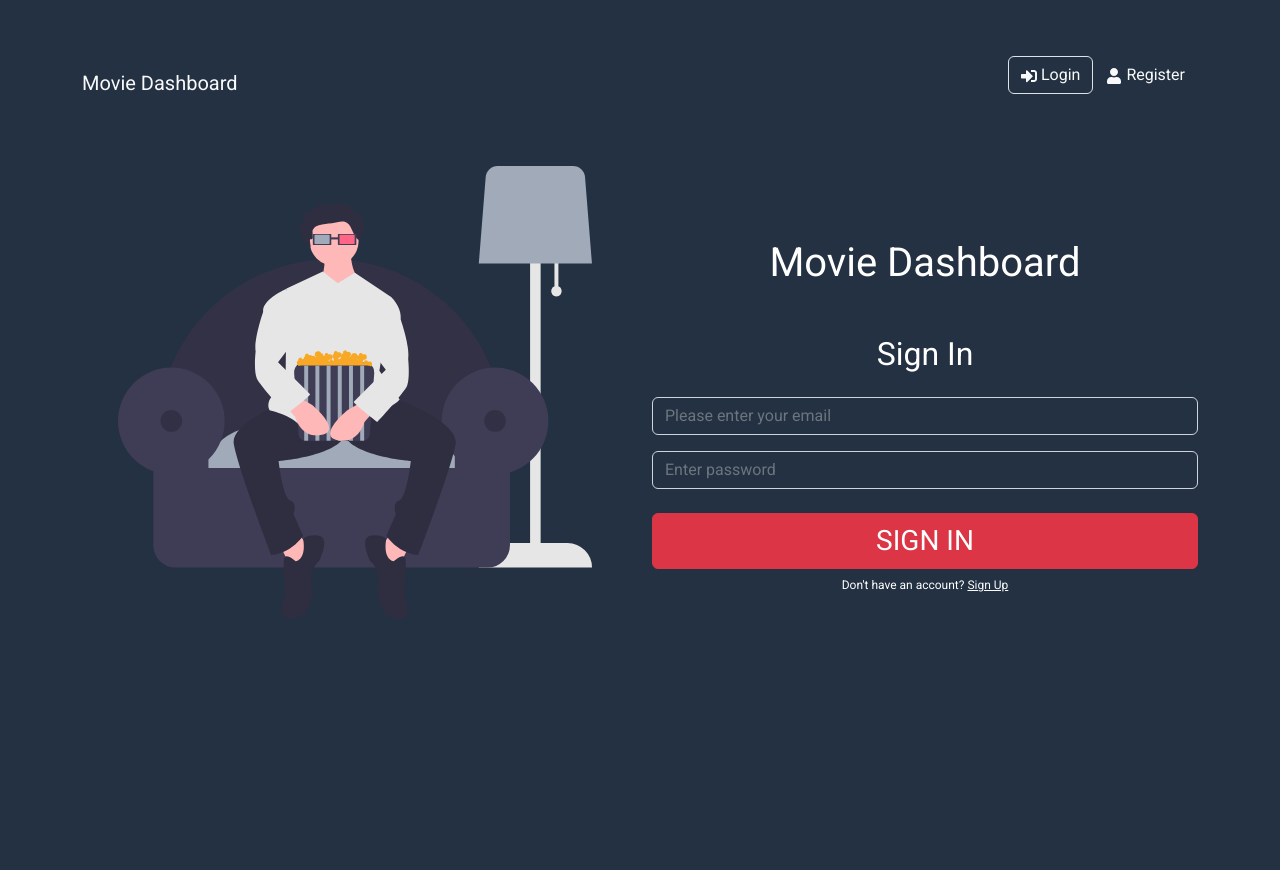
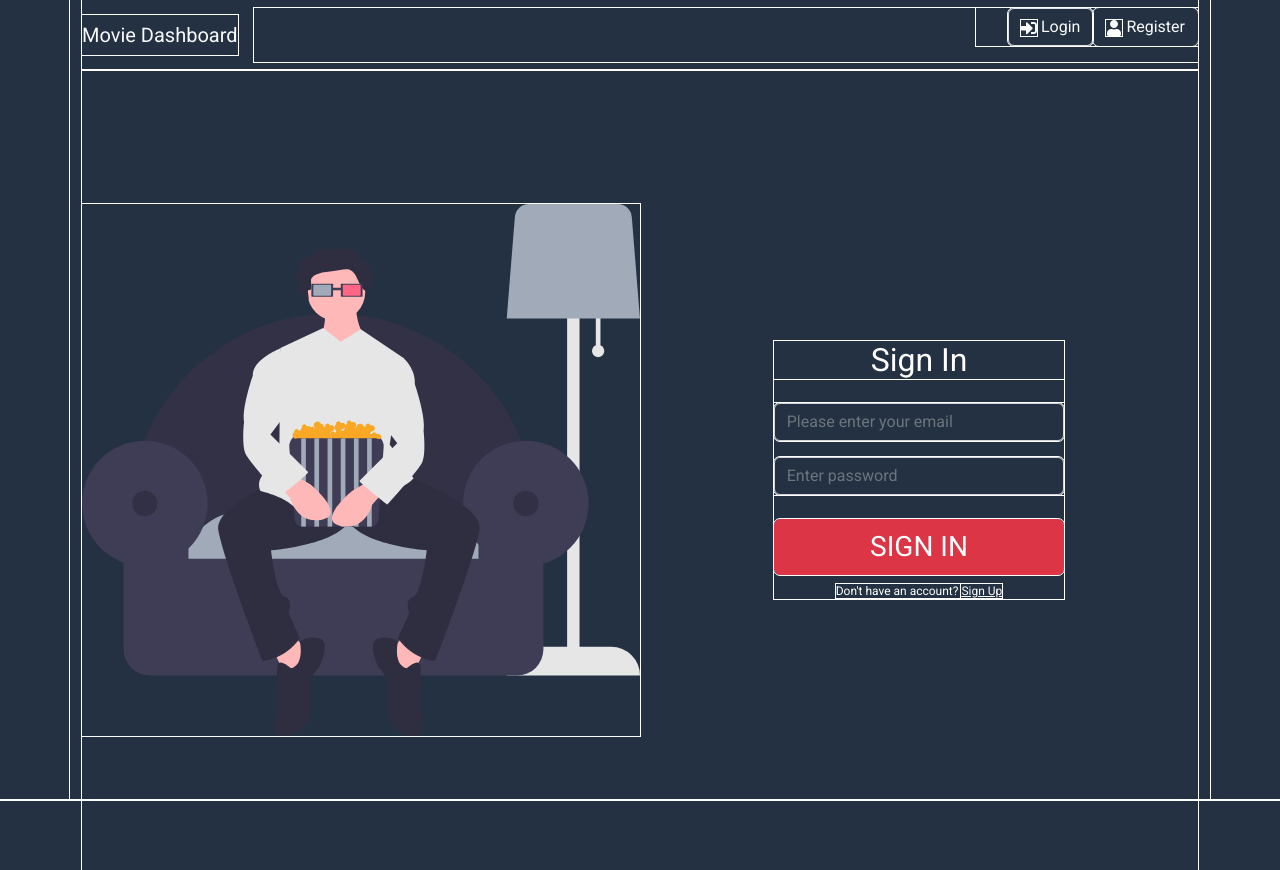
Before and after one commit to JonasStempickij/movie-app, a React (Create React App) app in the folder frontend/: page /login in a window 1280 px wide. Before the commit the page ends 848 px from the top, so only its background shows below. Built offline with nearby package versions, Linux system fonts and the light colour scheme.

Commit message:
Sign In/Up form sizing

```diff
--- a/frontend/src/App.js
+++ b/frontend/src/App.js
@@ -1,23 +1,23 @@
-import { BrowserRouter as Router, Routes, Route } from "react-router-dom";
-import { ToastContainer } from "react-toastify";
-import "react-toastify/dist/ReactToastify.css";
-import Header from "./components/Header";
-import Dashboard from "./pages/Dashboard";
-import Login from "./pages/Login";
-import Register from "./pages/Register";
-import Movie from "./pages/Movie";
+import { BrowserRouter as Router, Routes, Route } from 'react-router-dom';
+import { ToastContainer } from 'react-toastify';
+import 'react-toastify/dist/ReactToastify.css';
+import Header from './components/Header';
+import Dashboard from './pages/Dashboard';
+import Login from './pages/Login';
+import Register from './pages/Register';
+import Movie from './pages/Movie';
 
 function App() {
     return (
         <>
             <Router>
-        <div className="container mt-5">
+                <div className='container h-100vh'>
                     <Header />
                     <Routes>
-            <Route path="/" element={<Dashboard />} />
-            <Route path="/login" element={<Login />} />
-            <Route path="/register" element={<Register />} />
-            <Route path="/movie/:id" element={<Movie />} />
+                        <Route path='/' element={<Dashboard />} />
+                        <Route path='/login' element={<Login />} />
+                        <Route path='/register' element={<Register />} />
+                        <Route path='/movie/:id' element={<Movie />} />
                     </Routes>
                 </div>
             </Router>
--- a/frontend/src/assets/sass/main.scss
+++ b/frontend/src/assets/sass/main.scss
@@ -1,24 +1,28 @@
-@import "../../../node_modules/bootstrap/scss/functions";
+@import '../../../node_modules/bootstrap/scss/functions';
 
 $body-bg: #233142;
 $body-color: #fff;
 
-@import "../../../node_modules/bootstrap/scss/variables";
+@import '../../../node_modules/bootstrap/scss/variables';
 
-@import "../../../node_modules/bootstrap//scss/bootstrap.scss";
+@import '../../../node_modules/bootstrap//scss/bootstrap.scss';
 
-@import url("https://fonts.googleapis.com/css2?family=Roboto&display=swap");
+@import url('https://fonts.googleapis.com/css2?family=Roboto&display=swap');
 
 * {
     margin: 0;
     padding: 0;
     box-sizing: border-box;
-  // outline: 1px white solid;
+    outline: 1px white solid;
 }
 
 body {
-  font-family: "Roboto", sans-serif;
+    font-family: 'Roboto', sans-serif;
     font-size: 16px;
+    height: 100vh;
+}
+
+.h-100vh {
     height: 100vh;
 }
 
@@ -50,7 +54,7 @@ body {
     left: -3px;
     border: 1px solid $body-color;
     border-radius: 50rem;
-  content: "";
+    content: '';
     width: 1.5rem;
     height: 1.5em;
 }
--- a/frontend/src/index.css
+++ /dev/null
@@ -1,290 +0,0 @@
-@import url("https://fonts.googleapis.com/css2?family=Poppins:wght@300;400;600;700&display=swap");
-
-* {
-  margin: 0;
-  padding: 0;
-  box-sizing: border-box;
-}
-
-body {
-  font-family: "Poppins", sans-serif;
-  background-color: #233142;
-  height: 100vh;
-}
-
-a {
-  text-decoration: none;
-  color: #000;
-}
-
-p {
-  line-height: 1.7;
-}
-
-ul {
-  list-style: none;
-}
-
-li {
-  line-height: 2.2;
-}
-
-h1,
-h2,
-h3 {
-  font-weight: 600;
-  margin-bottom: 10px;
-}
-
-button {
-  all: unset;
-  cursor: pointer;
-}
-
-.container {
-  width: 100%;
-  max-width: 960px;
-  margin: 0 auto;
-  padding: 0 20px;
-  text-align: center;
-}
-
-.header {
-  display: flex;
-  justify-content: space-between;
-  align-items: center;
-  padding: 20px 0;
-  border-bottom: 1px solid #e6e6e6;
-  margin-bottom: 20px;
-}
-
-.header ul {
-  display: flex;
-  align-items: center;
-  justify-content: space-between;
-}
-
-.header ul li {
-  margin-left: 20px;
-}
-
-.header ul li a {
-  display: flex;
-  align-items: center;
-}
-
-.header ul li a:hover {
-  color: #777;
-}
-
-.header ul li a svg {
-  margin-right: 5px;
-}
-
-.heading {
-  font-size: 2rem;
-  font-weight: 700;
-  margin-bottom: 50px;
-  padding: 0 20px;
-}
-
-.heading p {
-  color: #828282;
-}
-
-.movies {
-  display: grid;
-  grid-template-columns: repeat(4, 1fr);
-  gap: 10px;
-}
-
-.movie {
-  background-color: #f4f4f4;
-  position: relative;
-}
-
-.movie .delete {
-  display: grid;
-  place-content: center;
-  position: absolute;
-  top: 10px;
-  right: 15px;
-  width: 24px;
-  height: 24px;
-  cursor: pointer;
-  border: none;
-  border-radius: 50rem;
-  color: rgb(212, 45, 45);
-  background: #828282;
-}
-
-.movie-container {
-  display: flex;
-  flex-direction: row;
-  gap: 20px;
-  text-align: start;
-}
-
-.movie-controls {
-  display: flex;
-  margin-bottom: 10px;
-}
-
-.movie-header {
-  display: flex;
-  flex-direction: column;
-  align-items: flex-start;
-}
-
-.movie-header h2 {
-  margin: 0;
-}
-
-.movie-details {
-  display: flex;
-  flex-direction: column;
-  gap: 20px;
-}
-
-.genre-group {
-  margin: 10px 0;
-  display: flex;
-  flex-direction: row;
-  column-gap: 20px;
-}
-
-.genre {
-  padding: 0.25rem 0.75rem;
-  border: 1px solid #828282;
-  border-radius: 50rem;
-}
-
-.form,
-.content {
-  width: 100%;
-  margin: 0 auto;
-}
-
-.form-group {
-  margin-bottom: 10px;
-}
-
-.form-group input,
-.form-group textarea,
-.form-group select {
-  width: 100%;
-  padding: 10px;
-  border: 1px solid #e6e6e6;
-  border-radius: 5px;
-  margin-bottom: 10px;
-  font-family: inherit;
-}
-
-.form-group label {
-  text-align: left;
-  display: block;
-  margin: 0 0 5px 3px;
-}
-
-.btn {
-  padding: 10px 20px;
-  border: 1px solid #000;
-  border-radius: 5px;
-  background: #000;
-  color: #fff;
-  font-size: 16px;
-  font-weight: 700;
-  cursor: pointer;
-  text-align: center;
-  appearance: button;
-  display: flex;
-  align-items: center;
-  justify-content: center;
-}
-
-.btn svg {
-  margin-right: 8px;
-}
-
-.btn-reverse {
-  background: #fff;
-  color: #000;
-}
-
-.btn-block {
-  width: 100%;
-  margin-bottom: 20px;
-}
-
-.btn:hover {
-  transform: scale(0.98);
-}
-
-.loadingSpinnerContainer {
-  position: fixed;
-  top: 0;
-  right: 0;
-  bottom: 0;
-  left: 0;
-  background-color: rgba(0, 0, 0, 0.5);
-  z-index: 5000;
-  display: flex;
-  justify-content: center;
-  align-items: center;
-}
-
-.loadingSpinner {
-  width: 64px;
-  height: 64px;
-  border: 8px solid;
-  border-color: #000 transparent #555 transparent;
-  border-radius: 50%;
-  animation: spin 1.2s linear infinite;
-}
-
-.paginate {
-  padding: 2rem 0;
-  display: flex;
-  justify-content: center;
-  column-gap: 1rem;
-}
-
-.paginate li {
-  min-width: 1rem;
-  cursor: pointer;
-  position: relative;
-}
-
-.paginate .selected a::after {
-  position: absolute;
-  top: 0.25rem;
-  left: -0.3rem;
-  border: 1px solid black;
-  border-radius: 50rem;
-  content: "";
-  width: 1.5rem;
-  height: 1.5em;
-}
-
-@keyframes spin {
-  0% {
-    transform: rotate(0deg);
-  }
-  100% {
-    transform: rotate(360deg);
-  }
-}
-
-@media (max-width: 600px) {
-  .form {
-    width: 90%;
-  }
-
-  .heading h1 {
-    font-size: 2rem;
-  }
-
-  .heading p {
-    font-size: 1.5rem;
-  }
-}
--- a/frontend/src/pages/Login.jsx
+++ b/frontend/src/pages/Login.jsx
@@ -1,15 +1,15 @@
-import { useState, useEffect } from "react";
-import { useSelector, useDispatch } from "react-redux";
-import { useNavigate } from "react-router-dom";
-import { toast } from "react-toastify";
-import { login, reset } from "../features/auth/authSlice";
-import Spinner from "../components/Spinner";
-import couch from "../assets/img/couch.svg";
+import { useState, useEffect } from 'react';
+import { useSelector, useDispatch } from 'react-redux';
+import { useNavigate } from 'react-router-dom';
+import { toast } from 'react-toastify';
+import { login, reset } from '../features/auth/authSlice';
+import Spinner from '../components/Spinner';
+import couch from '../assets/img/couch.svg';
 
 const Login = () => {
     const [formData, setFormData] = useState({
-    email: "",
-    password: "",
+        email: '',
+        password: '',
     });
 
     const { email, password } = formData;
@@ -26,7 +26,7 @@ const Login = () => {
             toast.error(message);
         }
         if (isSuccess || user) {
-      navigate("/");
+            navigate('/');
         }
 
         dispatch(reset());
@@ -54,53 +54,48 @@ const Login = () => {
     }
 
     return (
-    <div className="row align-items-center justify-content-center text-center ">
-      {/* <div className='d-none d-md-block col-md-6 align-self-center'> */}
+        <div className='d-flex h-100 align-items-center'>
             <img
-        className="d-none d-md-block img-fluid col-md-6 p-5"
+                className='d-none d-md-block img-fluid col-md-6'
                 src={couch}
-        alt=""
+                alt=''
             />
-      {/* </div> */}
-      <div className="col-md-6">
-        <h1 className="my-5">Movie Dashboard</h1>
-        <p className="h2 mb-4"> Sign In</p>
-        <section className="form">
-          <form className="text-center" onSubmit={onSubmit}>
-            <div className="d-flex flex-column gap-3 mb-4">
+            <div className='d-flex text-center flex-column align-items-strech mx-auto w-md-75'>
+                <p className='h2 mb-4'> Sign In</p>
+                <form className='text-center' onSubmit={onSubmit}>
+                    <div className='d-flex flex-column gap-3 mb-4'>
                         <input
-                type="email"
-                className="form-control text-light"
-                name="email"
-                id="email"
+                            type='email'
+                            className='form-control text-light'
+                            name='email'
+                            id='email'
                             value={email}
-                placeholder="Please enter your email"
+                            placeholder='Please enter your email'
                             onChange={onChange}
                         />
                         <input
-                type="password"
-                className="form-control"
-                name="password"
-                id="password"
+                            type='password'
+                            className='form-control'
+                            name='password'
+                            id='password'
                             value={password}
-                placeholder="Enter password"
+                            placeholder='Enter password'
                             onChange={onChange}
                         />
                     </div>
                     <button
-              type="submit"
-              className="btn btn-danger w-100 text-uppercase fs-3"
+                        type='submit'
+                        className='btn btn-danger w-100 text-uppercase fs-3'
                     >
                         Sign In
                     </button>
                     <sub>
-              Don't have an account?{" "}
-              <a className="text-light" href="/register">
+                        Don't have an account?{' '}
+                        <a className='text-light' href='/register'>
                             Sign Up
                         </a>
                     </sub>
                 </form>
-        </section>
             </div>
         </div>
     );
--- a/frontend/src/pages/Register.jsx
+++ b/frontend/src/pages/Register.jsx
@@ -1,16 +1,17 @@
-import { useState, useEffect } from "react";
-import { useSelector, useDispatch } from "react-redux";
-import { useNavigate } from "react-router-dom";
-import { toast } from "react-toastify";
-import { register, reset } from "../features/auth/authSlice";
-import Spinner from "../components/Spinner";
+import { useState, useEffect } from 'react';
+import { useSelector, useDispatch } from 'react-redux';
+import { useNavigate } from 'react-router-dom';
+import { toast } from 'react-toastify';
+import { register, reset } from '../features/auth/authSlice';
+import Spinner from '../components/Spinner';
+import couch from '../assets/img/couch.svg';
 
 const Register = () => {
     const [formData, setFormData] = useState({
-    name: "",
-    email: "",
-    password: "",
-    password2: "",
+        name: '',
+        email: '',
+        password: '',
+        password2: '',
     });
 
     const { name, email, password, password2 } = formData;
@@ -27,7 +28,7 @@ const Register = () => {
             toast.error(message);
         }
         if (isSuccess || user) {
-      navigate("/");
+            navigate('/');
         }
 
         dispatch(reset());
@@ -44,7 +45,7 @@ const Register = () => {
         e.preventDefault();
 
         if (password !== password2) {
-      toast.error("Passwords do not match");
+            toast.error('Passwords do not match');
         } else {
             const userData = {
                 name,
@@ -60,62 +61,70 @@ const Register = () => {
     }
 
     return (
-    <div className="text-center">
-      <h1 className="my-5">Movie Dashboard</h1>
-      <p className="h2 mb-4">Sign Up</p>
+        <>
+            <div className='d-flex gap-md-3 h-100 align-items-center'>
+                <img
+                    className='d-none d-md-block img-fluid col-md-6'
+                    src={couch}
+                    alt=''
+                />
+                <div className='d-flex text-center flex-column align-items-strech mx-auto w-md-75'>
+                    <p className='h2 mb-4'>Sign Up</p>
                     <form onSubmit={onSubmit}>
-        <div className="d-flex flex-column gap-3 mb-4">
+                        <div className='d-flex flex-column gap-3 mb-4'>
                             <input
-            type="text"
-            className="form-control"
-            name="name"
-            id="name"
+                                type='text'
+                                className='form-control'
+                                name='name'
+                                id='name'
                                 value={name}
-            placeholder="Enter your name"
+                                placeholder='Enter your name'
                                 onChange={onChange}
                             />
                             <input
-            type="email"
-            className="form-control"
-            name="email"
-            id="email"
+                                type='email'
+                                className='form-control'
+                                name='email'
+                                id='email'
                                 value={email}
-            placeholder="Enter your email"
+                                placeholder='Enter your email'
                                 onChange={onChange}
                             />
                             <input
-            type="password"
-            className="form-control"
-            name="password"
-            id="password"
+                                type='password'
+                                className='form-control'
+                                name='password'
+                                id='password'
                                 value={password}
-            placeholder="Enter password"
+                                placeholder='Enter password'
                                 onChange={onChange}
                             />
                             <input
-            type="password"
-            className="form-control"
-            name="password2"
-            id="password2"
+                                type='password'
+                                className='form-control'
+                                name='password2'
+                                id='password2'
                                 value={password2}
-            placeholder="Confirm password"
+                                placeholder='Confirm password'
                                 onChange={onChange}
                             />
                         </div>
                         <button
-          type="submit"
-          className="btn btn-danger w-100 text-uppercase fs-3"
+                            type='submit'
+                            className='btn btn-danger w-100 text-uppercase fs-3'
                         >
                             Sign Up
                         </button>
                         <sub>
-          Already have an account ?{" "}
-          <a className="text-light" href="/login">
+                            Already have an account ?{' '}
+                            <a className='text-light' href='/login'>
                                 Sign In
                             </a>
                         </sub>
                     </form>
                 </div>
+            </div>
+        </>
     );
 };
 export default Register;
--- a/package.json
+++ b/package.json
@@ -27,6 +27,7 @@
     "devDependencies": {
         "concurrently": "^7.2.1",
         "eslint": "^8.17.0",
+        "jest": "^28.1.1",
         "nodemon": "^2.0.16"
     }
 }
```
Also changed, not shown: frontend/src/assets/css/main.css, 2 other files (tests, documents, lock files or other folders). Lines whose indentation alone changed are shown as unchanged.
